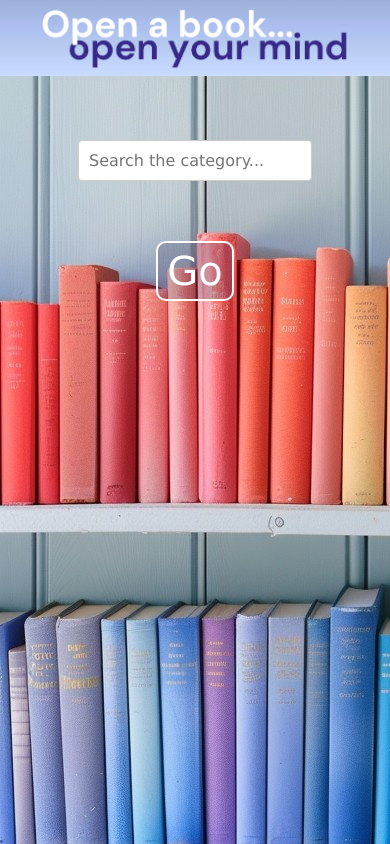
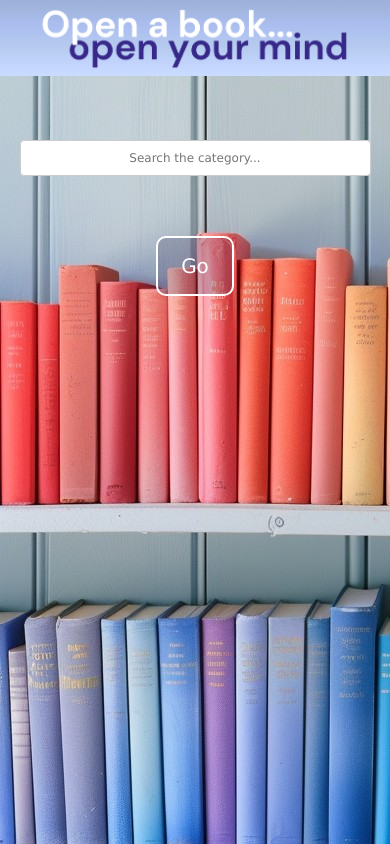
Before and after one commit to JessicaDabennini/ProgettoJavaScriptAdvanced-di-JessicaDabennini, a website: page index.html in a window 390 px wide. Drawn offline with Linux system fonts and the light colour scheme.

Commit message:
Update styles.css

```diff
--- a/src/styles.css
+++ b/src/styles.css
@@ -34,7 +34,7 @@ button {
     border-radius: 10px;
     border-color: white;
     border-style: solid;
-    min-width: 60px;
+    min-width: 50px;
     margin-top: 50px;
     margin-bottom: 50px;
 }
@@ -84,4 +84,16 @@ margin-top: 10px;
     padding: 10px;
     border-radius: 10px;
     box-shadow: 0 0 10px rgba(0, 0, 0, 0.2);
+}
+
+@media only screen and (max-width: 480px) {
+    button {
+        font-size: 20px;
+    }
+
+    input {
+        width: 90%;
+        font-size: 12px;
+        text-align: center;
   }
+}
```
